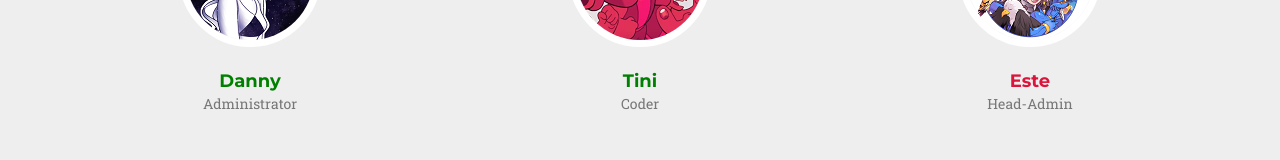
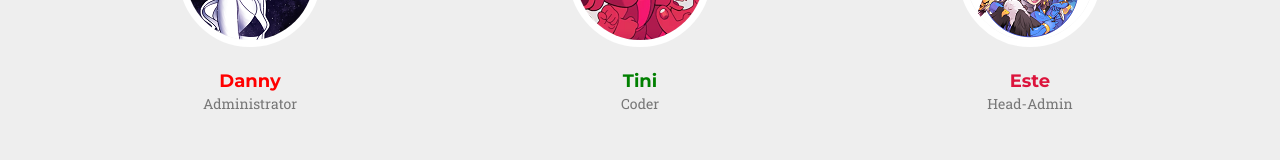
Before and after one commit to allylavanda/FoM_mainpage, a website: page staff.html in a window 1280 px wide. Shown: the part 783-943 px from the top of the page. Drawn offline with Linux system fonts and the light colour scheme; a web font is replaced by a local one.

Commit message:
Update staff.html

```diff
--- a/staff.html
+++ b/staff.html
@@ -109,7 +109,7 @@
 				<div class="col-sm-4">
                     <div class="team-member">
                         <img src="img/staff/danny.png" class="img-responsive img-circle" alt="">
-                        <h4><a href="danny.html"><font color="green">Danny</a></h4>
+                        <h4><a href="danny.html"><font color="red">Danny</a></h4>
                         <p class="text-muted">Administrator</p>
                             </li>
                         </ul>
```
